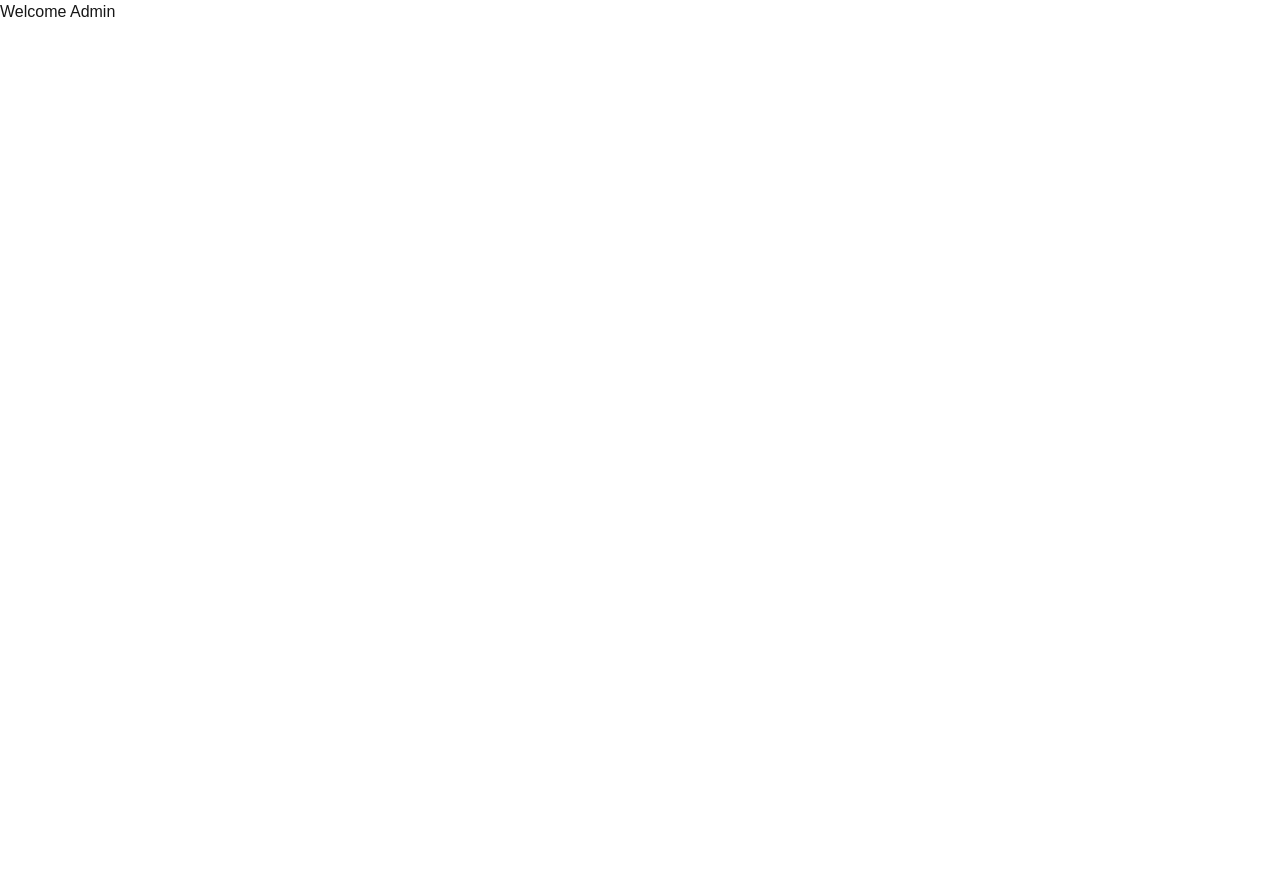
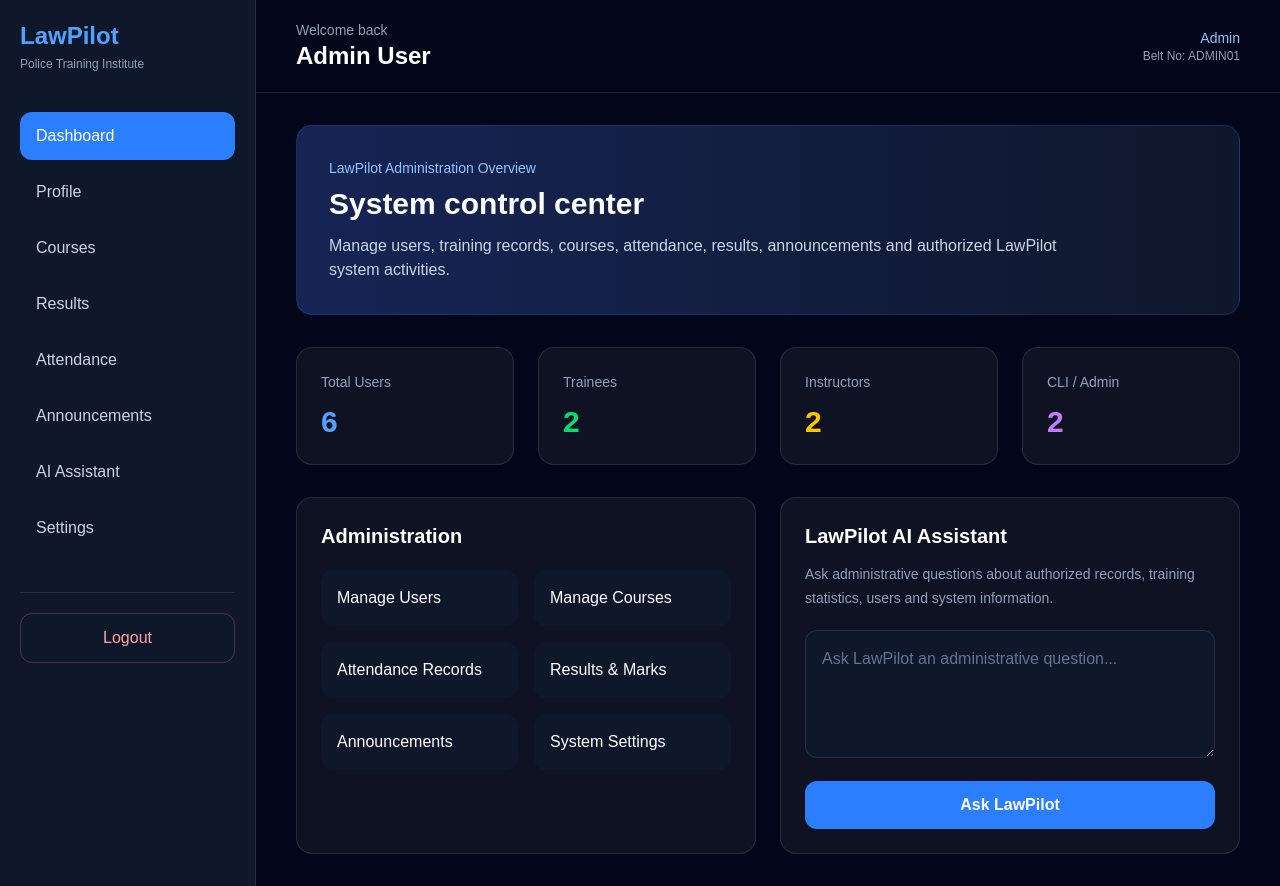
Before and after one commit to murtaza-mengal/LawPilot, a Next.js app: page /dashboard/admin in a window 1280 px wide. Before the commit the page ends 800 px from the top, so only its background shows below. Built offline with nearby package versions, Linux system fonts and the light colour scheme; sample sign-in values are in the browser's storage.

Commit message:
Complete Admin and Trainee protected dashboards

```diff
--- a/src/app/dashboard/admin/page.tsx
+++ b/src/app/dashboard/admin/page.tsx
@@ -1,7 +1,10 @@
+import ProtectedRoute from "@/components/ProtectedRoute";
+import AdminDashboardContent from "@/components/AdminDashboardContent";
+
 export default function AdminDashboard() {
   return (
-    <main>
-      <h1>Welcome Admin</h1>
-    </main>
+    <ProtectedRoute allowedRole="Admin">
+      <AdminDashboardContent />
+    </ProtectedRoute>
   );
 }
--- a/src/app/dashboard/cli/page.tsx
+++ b/src/app/dashboard/cli/page.tsx
@@ -1,7 +1,11 @@
-export default function CliDashboard() {
+import ProtectedRoute from "@/components/ProtectedRoute";
+
+export default function CLIDashboard() {
   return (
-    <main>
-      <h1>Welcome Chief Law Instructor</h1>
-    </main>
+    <ProtectedRoute allowedRole="CLI">
+      <main>
+        <h1>Welcome CLI</h1>
+      </main>
+    </ProtectedRoute>
   );
 }
--- a/src/app/dashboard/instructor/page.tsx
+++ b/src/app/dashboard/instructor/page.tsx
@@ -1,7 +1,11 @@
+import ProtectedRoute from "@/components/ProtectedRoute";
+
 export default function InstructorDashboard() {
   return (
-    <main>
-      <h1>Welcome Instructor</h1>
-    </main>
+    <ProtectedRoute allowedRole="Instructor">
+      <main>
+        <h1>Welcome Instructor</h1>
+      </main>
+    </ProtectedRoute>
   );
 }
--- /dev/null
+++ b/src/components/AdminDashboardContent.tsx
@@ -0,0 +1,118 @@
+import Sidebar from "@/components/Sidebar";
+
+export default function AdminDashboardContent() {
+  return (
+    <main className="min-h-screen bg-slate-950 text-white">
+      <div className="flex">
+        <Sidebar />
+
+        <section className="min-h-screen flex-1">
+          <header className="flex items-center justify-between border-b border-white/10 px-6 py-5 md:px-10">
+            <div>
+              <p className="text-sm text-slate-400">Welcome back</p>
+              <h1 className="text-2xl font-bold">Admin User</h1>
+            </div>
+
+            <div className="text-right">
+              <p className="text-sm font-medium text-blue-300">Admin</p>
+              <p className="text-xs text-slate-400">Belt No: ADMIN01</p>
+            </div>
+          </header>
+
+          <div className="px-6 py-8 md:px-10">
+            <section className="rounded-2xl border border-blue-500/20 bg-gradient-to-r from-blue-950 to-slate-900 p-8">
+              <p className="text-sm text-blue-300">
+                LawPilot Administration Overview
+              </p>
+
+              <h2 className="mt-2 text-3xl font-bold">
+                System control center
+              </h2>
+
+              <p className="mt-3 max-w-3xl text-slate-300">
+                Manage users, training records, courses, attendance, results,
+                announcements and authorized LawPilot system activities.
+              </p>
+            </section>
+
+            <section className="mt-8 grid gap-6 sm:grid-cols-2 xl:grid-cols-4">
+              <div className="rounded-2xl border border-white/10 bg-white/5 p-6">
+                <p className="text-sm text-slate-400">Total Users</p>
+                <p className="mt-3 text-3xl font-bold text-blue-400">6</p>
+              </div>
+
+              <div className="rounded-2xl border border-white/10 bg-white/5 p-6">
+                <p className="text-sm text-slate-400">Trainees</p>
+                <p className="mt-3 text-3xl font-bold text-green-400">2</p>
+              </div>
+
+              <div className="rounded-2xl border border-white/10 bg-white/5 p-6">
+                <p className="text-sm text-slate-400">Instructors</p>
+                <p className="mt-3 text-3xl font-bold text-yellow-400">2</p>
+              </div>
+
+              <div className="rounded-2xl border border-white/10 bg-white/5 p-6">
+                <p className="text-sm text-slate-400">CLI / Admin</p>
+                <p className="mt-3 text-3xl font-bold text-purple-400">2</p>
+              </div>
+            </section>
+
+            <section className="mt-8 grid gap-6 lg:grid-cols-2">
+              <div className="rounded-2xl border border-white/10 bg-white/5 p-6">
+                <h3 className="text-xl font-semibold">
+                  Administration
+                </h3>
+
+                <div className="mt-5 grid gap-4 sm:grid-cols-2">
+                  <button className="rounded-xl bg-slate-900 p-4 text-left transition hover:bg-slate-800">
+                    Manage Users
+                  </button>
+
+                  <button className="rounded-xl bg-slate-900 p-4 text-left transition hover:bg-slate-800">
+                    Manage Courses
+                  </button>
+
+                  <button className="rounded-xl bg-slate-900 p-4 text-left transition hover:bg-slate-800">
+                    Attendance Records
+                  </button>
+
+                  <button className="rounded-xl bg-slate-900 p-4 text-left transition hover:bg-slate-800">
+                    Results & Marks
+                  </button>
+
+                  <button className="rounded-xl bg-slate-900 p-4 text-left transition hover:bg-slate-800">
+                    Announcements
+                  </button>
+
+                  <button className="rounded-xl bg-slate-900 p-4 text-left transition hover:bg-slate-800">
+                    System Settings
+                  </button>
+                </div>
+              </div>
+
+              <div className="rounded-2xl border border-white/10 bg-white/5 p-6">
+                <h3 className="text-xl font-semibold">
+                  LawPilot AI Assistant
+                </h3>
+
+                <p className="mt-3 text-sm leading-6 text-slate-400">
+                  Ask administrative questions about authorized records,
+                  training statistics, users and system information.
+                </p>
+
+                <textarea
+                  placeholder="Ask LawPilot an administrative question..."
+                  className="mt-5 min-h-32 w-full rounded-xl border border-white/10 bg-slate-900 p-4 outline-none placeholder:text-slate-500 focus:border-blue-400"
+                />
+
+                <button className="mt-4 w-full rounded-xl bg-blue-500 px-5 py-3 font-semibold transition hover:bg-blue-600">
+                  Ask LawPilot
+                </button>
+              </div>
+            </section>
+          </div>
+        </section>
+      </div>
+    </main>
+  );
+}
```
